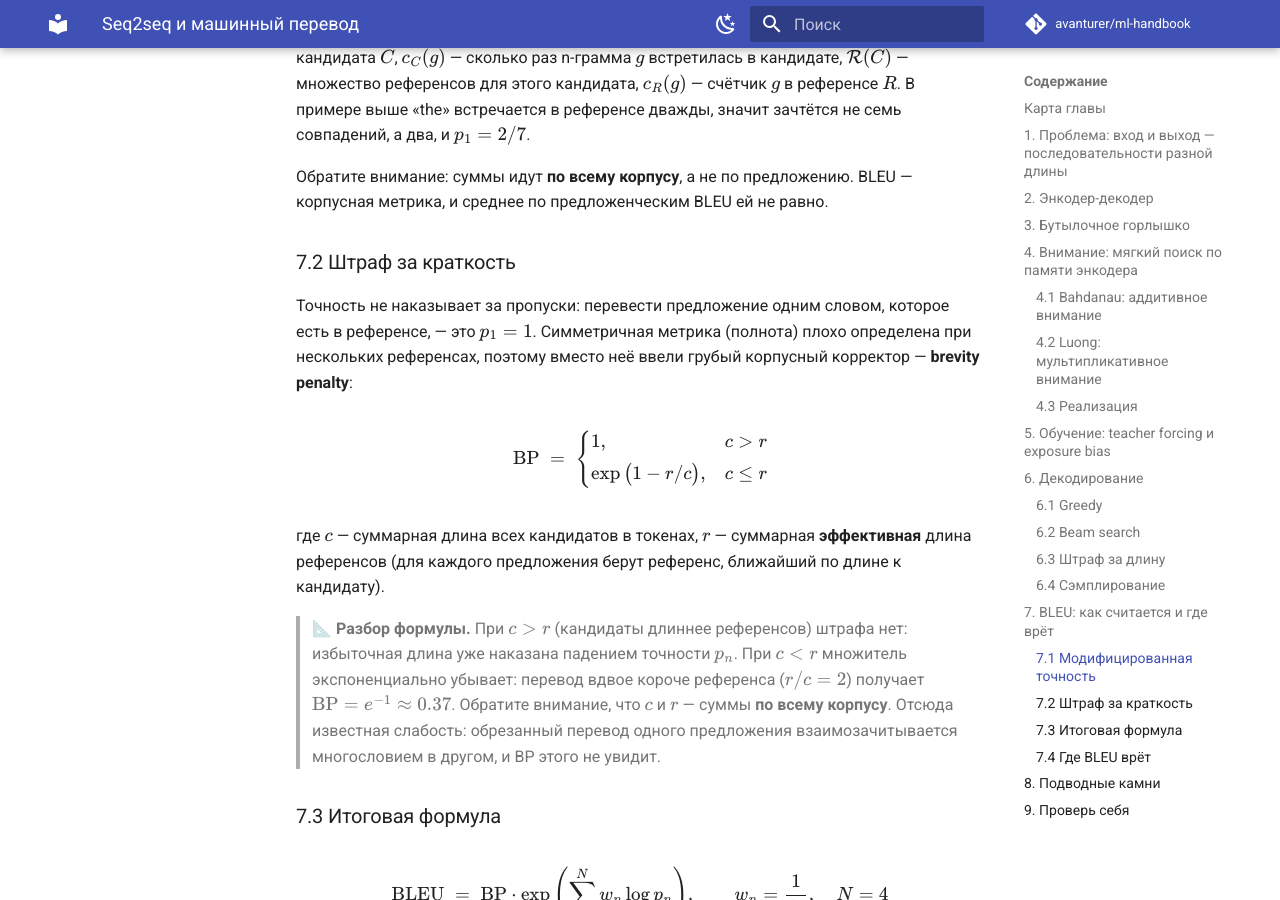
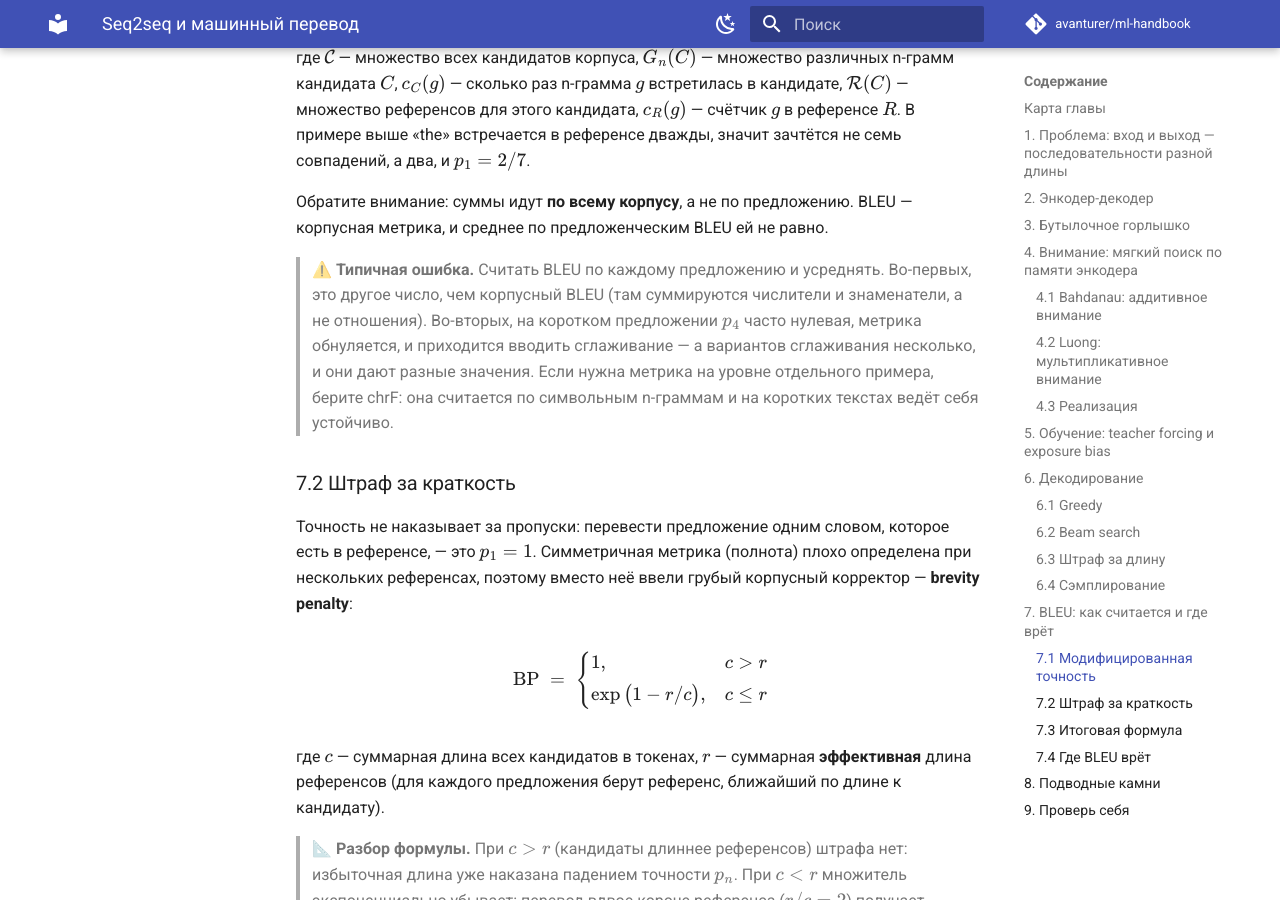
Before and after one commit to avanturer/ml-handbook, an MkDocs documentation site: the page built from docs/04-nlp/03-seq2seq-and-attention.md, in a window 1280 px wide and 900 px high, scrolled down 13798 px. Built offline with MkDocs 1.6.1 and Material for MkDocs 9.7.7, drawn with Linux system fonts in a browser that asks for light colours; comment, search, counter and statistics services are not loaded; some of the changed text lies outside the part shown.

Commit message:
Автосохранение глав (всего: 86)
Co-Authored-By: Claude Opus 5 <noreply@anthropic.com>
Claude-Session: https://claude.ai/code/session_01VAqYhVbt9QDiwWpQ1Cw7h7

```diff
--- a/docs/04-nlp/03-seq2seq-and-attention.md
+++ b/docs/04-nlp/03-seq2seq-and-attention.md
@@ -221,9 +221,10 @@ v_a^\top \tanh\big(W_a[s_t;\, h_i]\big), & \text{concat}
 \end{cases}
 $$
 
-где $W_a$ — обучаемая матрица (в варианте `general` она приводит размерность энкодера
-к размерности декодера), остальные обозначения прежние. Вариант `dot` вообще не имеет
-параметров и требует $d_s = 2d_h$.
+где $W_a$ — обучаемая матрица (в варианте `general` она приводит размерность состояний
+энкодера к размерности состояний декодера), остальные обозначения прежние. Вариант `dot`
+не имеет параметров вообще, но применим, только если размерности энкодера и декодера
+совпадают; вариант `concat` — это, по сути, скоринг Bahdanau.
 
 Дальше $\alpha_{ti}$ и $c_t$ считаются так же, но используется $c_t$ иначе: не как вход
 рекуррентной ячейки, а как добавка перед выходной проекцией:
@@ -579,6 +580,13 @@ $\mathcal{R}(C)$ — множество референсов для этого
 
 Обратите внимание: суммы идут **по всему корпусу**, а не по предложению. BLEU — корпусная
 метрика, и среднее по предложенческим BLEU ей не равно.
+
+> ⚠️ **Типичная ошибка.** Считать BLEU по каждому предложению и усреднять. Во-первых, это
+> другое число, чем корпусный BLEU (там суммируются числители и знаменатели, а не отношения).
+> Во-вторых, на коротком предложении $p_4$ часто нулевая, метрика обнуляется, и приходится
+> вводить сглаживание — а вариантов сглаживания несколько, и они дают разные значения.
+> Если нужна метрика на уровне отдельного примера, берите chrF: она считается по символьным
+> n-граммам и на коротких текстах ведёт себя устойчиво.
 
 ### 7.2 Штраф за краткость
 
```
